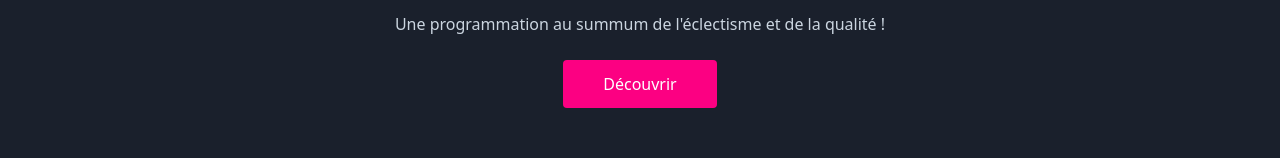
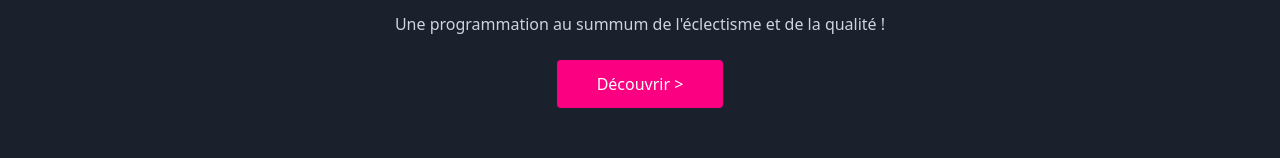
Before and after one commit to maximesalomon/events, a Next.js app in the folder client/: page / in a window 1280 px wide. Shown: the part 234-392 px from the top of the page. Built offline with nearby package versions, Linux system fonts and the light colour scheme; no server answers.

Commit message:
edit hero btn

```diff
--- a/client/components/Hero.js
+++ b/client/components/Hero.js
@@ -19,7 +19,7 @@ const Hero = () => {
         >
           <a>
             <button className="mt-6 text-white bg-shotgun-pink hover:bg-purple-700 py-3 px-10 rounded">
-              Découvrir
+              Découvrir >
             </button>
           </a>
         </Link>
```
